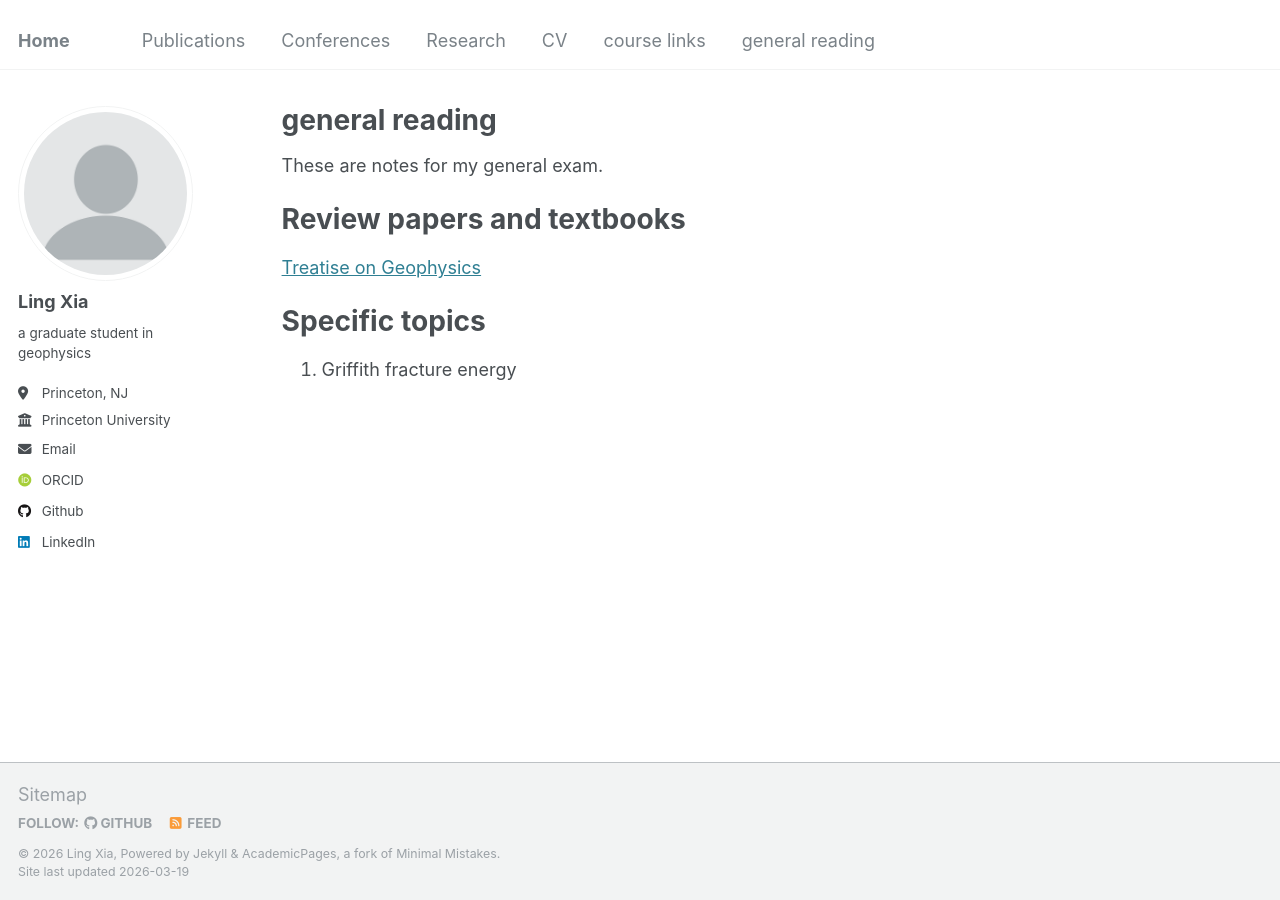
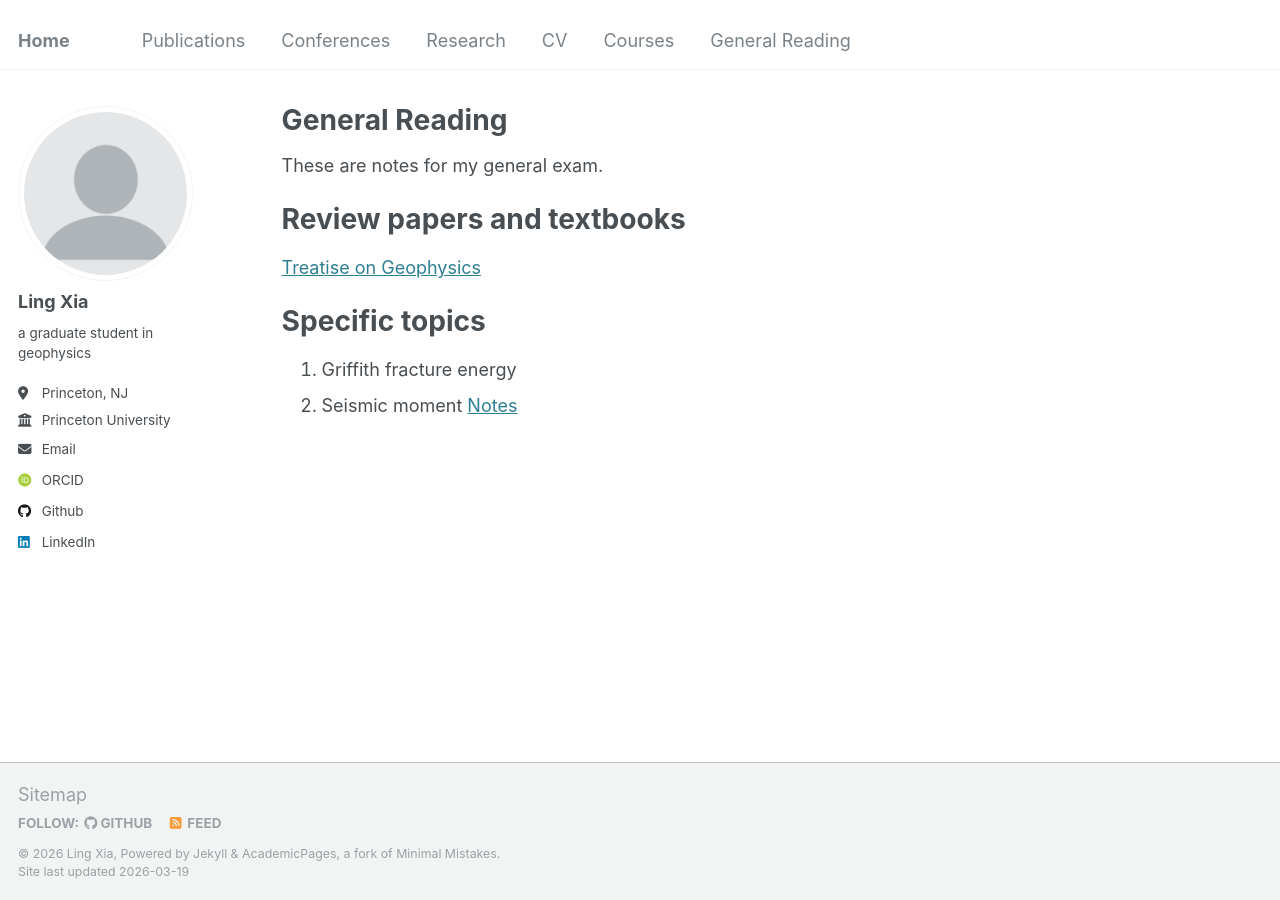
Before and after one commit to xialing2003/xialing2003.github.io, a Jekyll site: the page built from _pages/general.md, in a window 1280 px wide. Built offline with Jekyll 4.4.1, drawn with Linux system fonts in a browser that asks for light colours; some web fonts are replaced.

```diff
--- a/_data/navigation.yml
+++ b/_data/navigation.yml
@@ -17,8 +17,8 @@ main:
   - title: "CV"
     url: /cv/
 
-  - title: "course links"
+  - title: "Courses"
     url: /courses/
 
-  - title: "general reading"
+  - title: "General Reading"
     url: /general/
--- a/_pages/courses.md
+++ b/_pages/courses.md
@@ -1,6 +1,6 @@
 ---
 layout: archive
-title: "course links"
+title: "Courses"
 permalink: /courses/
 author_profile: true
 redirect_from:
--- a/_pages/general.md
+++ b/_pages/general.md
@@ -1,6 +1,6 @@
 ---
 layout: archive
-title: "general reading"
+title: "General Reading"
 permalink: /general/
 author_profile: true
 redirect_from:
@@ -16,3 +16,4 @@ These are notes for my general exam.
 
 # Specific topics
 1. Griffith fracture energy
+2. Seismic moment [Notes](general/moment.md)
```
Also changed, not shown: _pages/general/moment.md (added).
